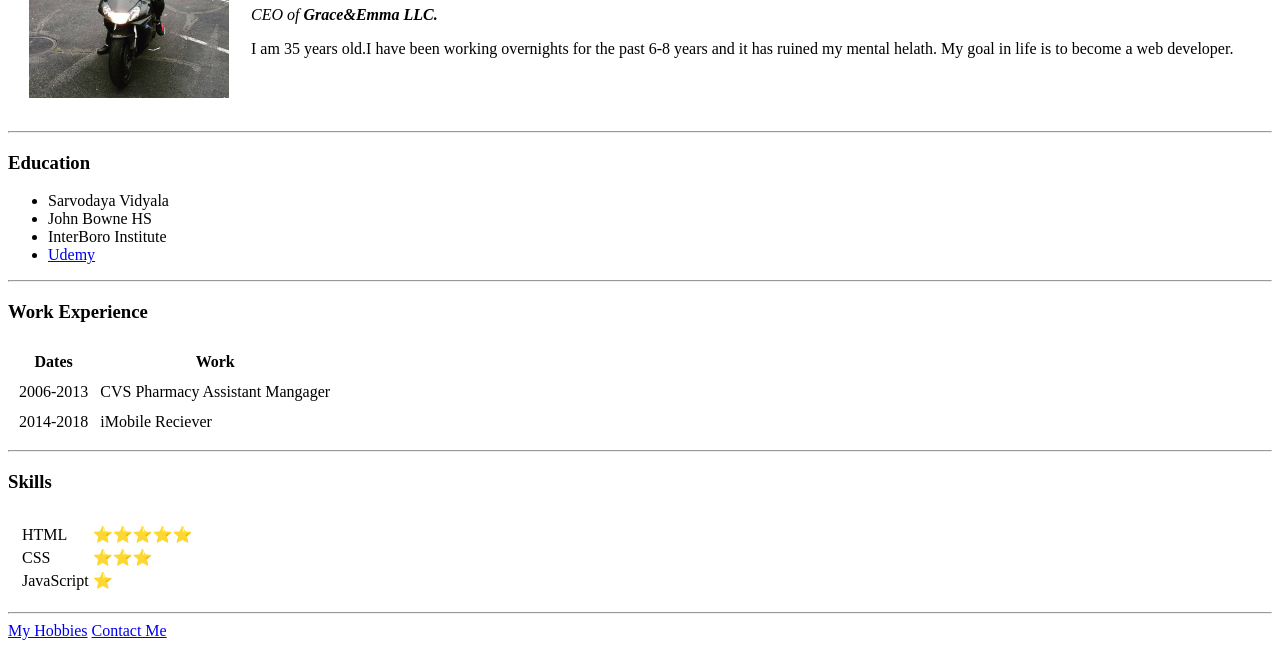
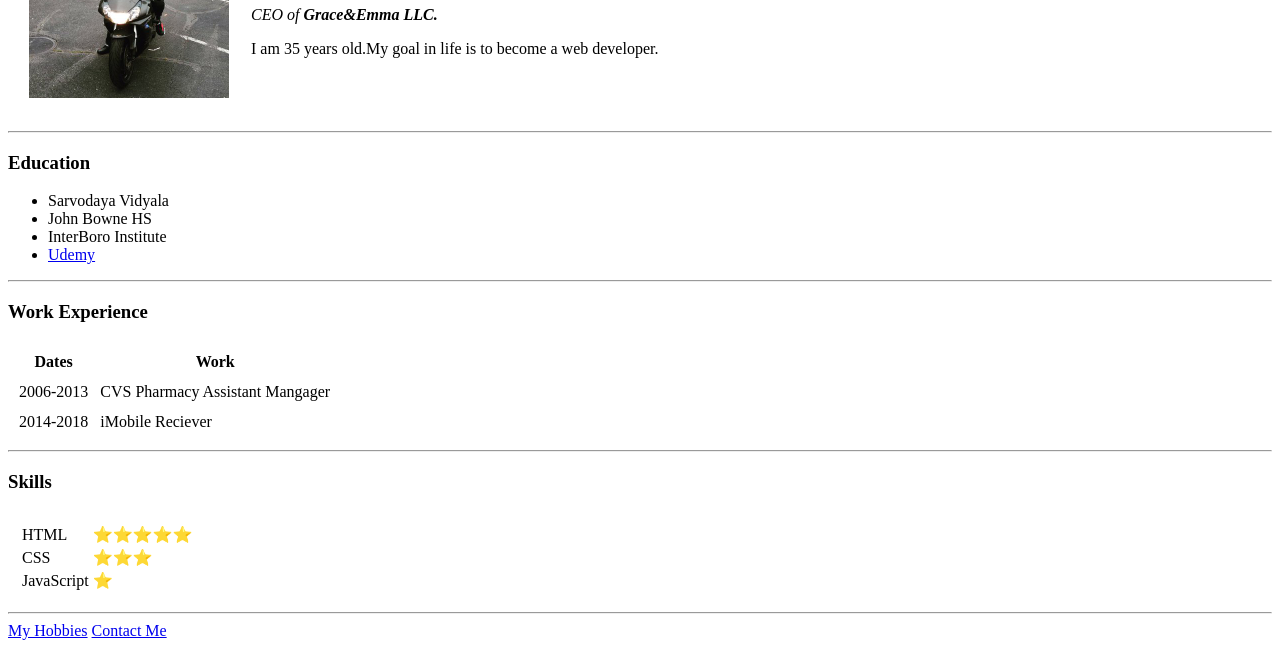
Before and after one commit to Winsanity954/CV, a plain HTML site: page index.html in a window 1280 px wide. Shown: the part 131-800 px from the top of the page. Drawn offline with Linux system fonts and the light colour scheme.

Commit message:
update.index.html
Changed Body.

```diff
--- a/index.html
+++ b/index.html
@@ -11,8 +11,7 @@
     <td><img src="images/Winson.jpg" alt="Winson's profile pic.jpg" width="200px" height="200px"></td>
     <td><h1>Winson Fernandez</h1>
     <p><em>CEO of <strong>Grace&Emma LLC.</strong></em></p>
-    <p>I am 35 years old.I have been working overnights for the past 6-8 years and it has ruined my mental helath.
-      My goal in life is to become a web developer.
+    <p>I am 35 years old.My goal in life is to become a web developer.
     </p></td>
   </table>
   <hr>
```
